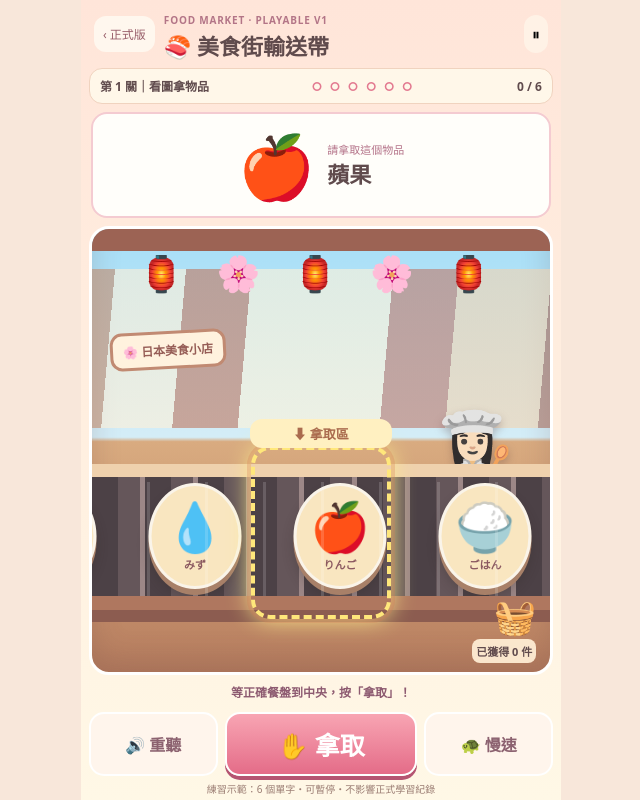
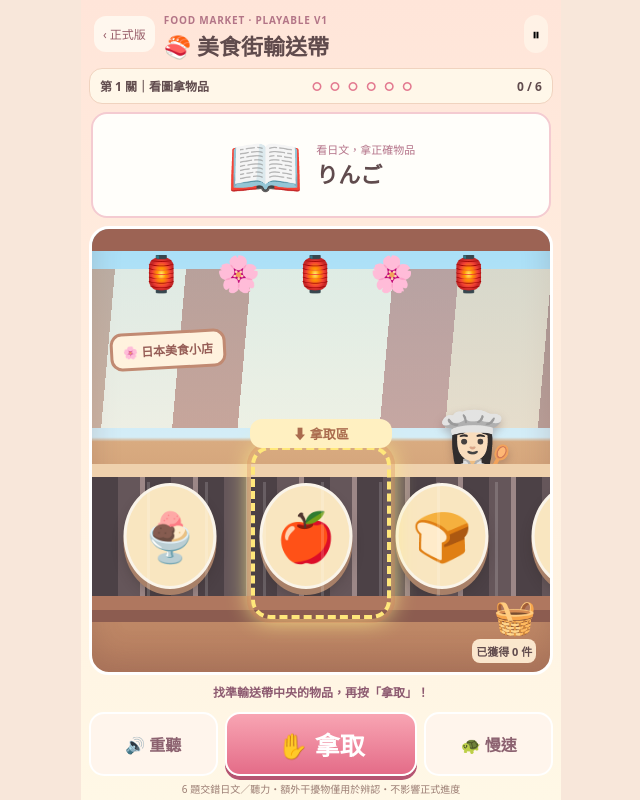
Before and after one commit to LeeDante/kana-runner, a plain HTML site: page food-belt-v1.html in a window 1280 px wide. Shown: the whole page, without its empty margins (319-959 px from the left). Drawn offline with Linux system fonts and the light colour scheme.

Commit message:
Randomize conveyor items, expand distractors and alternate Japanese text/audio prompts

```diff
--- a/food-belt-v1.html
+++ b/food-belt-v1.html
@@ -11,19 +11,21 @@ header{display:flex;align-items:center;gap:9px;flex-shrink:0;padding:7px 5px}hea
 .basket{position:absolute;right:3%;bottom:2%;font-size:clamp(23px,5dvh,34px);text-align:right}.basket small{display:block;border-radius:8px;background:#ffeed6ee;font-weight:900;font-size:11px;padding:4px}.collect{position:absolute;z-index:6;left:50%;top:55%;font-size:55px;transform:translate(-50%,-50%);animation:fly .6s ease-in forwards;pointer-events:none}@keyframes fly{to{left:84%;top:92%;opacity:0;transform:scale(.3)}}
 .feedback{flex-shrink:0;text-align:center;min-height:32px;padding:8px 5px 3px;font-size:12px;font-weight:900;color:#8d5a70}.actions{flex-shrink:0;display:grid;grid-template-columns:1fr 1.5fr 1fr;gap:7px;padding:5px 0}.actions button{min-height:clamp(44px,8dvh,67px);border:2px solid white;border-radius:15px;font-weight:900;font-size:clamp(12px,2.4dvh,16px);background:#fff5ec;color:#8c6270}.actions #take{background:linear-gradient(#f8a5b3,#e46c88);font-size:clamp(18px,3.4dvh,25px);color:white;box-shadow:0 4px #b55572}.actions #take:disabled{opacity:.5}.footer{font-size:10px;color:#9b7d73;text-align:center;padding-bottom:4px}
 .overlay{display:none;position:absolute;inset:0;background:#fff9e9eF;z-index:10;align-items:center;justify-content:center;flex-direction:column;text-align:center;padding:20px;gap:12px}.overlay.show{display:flex}.overlay strong{font-size:25px}.overlay p{font-size:13px;line-height:1.6}.overlay button{padding:13px 20px;border:0;border-radius:13px;background:#ef819d;color:white;font-weight:900}.scene.paused .item{filter:grayscale(.6)}@media(max-height:610px){header{padding:2px 5px}.task{min-height:54px;margin:4px 2px;padding:3px}.task span{font-size:36px}.progress{padding:5px 8px}.feedback{min-height:22px;padding:3px}.actions button{min-height:39px}.footer{display:none}.clerk{bottom:42%}}
-</style></head><body><main id="game"><header><a href="./">‹ 正式版</a><div><small>FOOD MARKET · PLAYABLE V1</small><h1>🍣 美食街輸送帶</h1></div><button class="pause" id="pause">⏸</button></header><div class="progress"><span>第 1 關｜看圖拿物品</span><span id="dots">○ ○ ○ ○ ○ ○</span><span id="count">0 / 6</span></div><div class="task"><span id="targetPic">🍎</span><div><small>請拿取這個物品</small><strong id="targetName">蘋果</strong></div></div><div class="scene" id="scene"><div class="shopTop"><div class="lanterns">🏮 🌸 🏮 🌸 🏮</div></div><div class="sign">🌸 日本美食小店</div><div class="clerk">👩🏻‍🍳</div><div class="belt" id="belt"></div><div class="pickZone"></div><div class="basket">🧺<small id="basketText">已獲得 0 件</small></div><div class="overlay" id="overlay"><div style="font-size:56px">🏆🧺🌸</div><strong>採購挑戰完成！</strong><p id="result"></p><button id="again">再玩一次</button><a href="./" style="color:#976c79;font-size:12px">返回正式版</a></div></div><div class="feedback" id="feedback" aria-live="polite">等正確餐盤到達中央，按「拿取」！</div><div class="actions"><button id="speak">🔊 重聽</button><button id="take">✋ 拿取</button><button id="slower">🐢 慢速</button></div><div class="footer">練習示範：6 個單字・可暫停・不影響正式學習紀錄</div></main><script>
+</style></head><body><main id="game"><header><a href="./">‹ 正式版</a><div><small>FOOD MARKET · PLAYABLE V1</small><h1>🍣 美食街輸送帶</h1></div><button class="pause" id="pause">⏸</button></header><div class="progress"><span>第 1 關｜看圖拿物品</span><span id="dots">○ ○ ○ ○ ○ ○</span><span id="count">0 / 6</span></div><div class="task"><span id="targetPic">🍎</span><div><small id="taskType">看日文，拿正確物品</small><strong id="targetName">りんご</strong></div></div><div class="scene" id="scene"><div class="shopTop"><div class="lanterns">🏮 🌸 🏮 🌸 🏮</div></div><div class="sign">🌸 日本美食小店</div><div class="clerk">👩🏻‍🍳</div><div class="belt" id="belt"></div><div class="pickZone"></div><div class="basket">🧺<small id="basketText">已獲得 0 件</small></div><div class="overlay" id="overlay"><div style="font-size:56px">🏆🧺🌸</div><strong>採購挑戰完成！</strong><p id="result"></p><button id="again">再玩一次</button><a href="./" style="color:#976c79;font-size:12px">返回正式版</a></div></div><div class="feedback" id="feedback" aria-live="polite">等正確餐盤到達中央，按「拿取」！</div><div class="actions"><button id="speak">🔊 重聽</button><button id="take">✋ 拿取</button><button id="slower">🐢 慢速</button></div><div class="footer">6 題交錯日文／聽力・額外干擾物僅用於辨認・不影響正式進度</div></main><script>
 (()=>{
 const root=document.getElementById('game'),$=id=>root.querySelector('#'+id);
 const words=[{jp:'みず',zh:'水',e:'💧'},{jp:'すし',zh:'壽司',e:'🍣'},{jp:'りんご',zh:'蘋果',e:'🍎'},{jp:'ごはん',zh:'飯',e:'🍚'},{jp:'パン',zh:'麵包',e:'🍞'},{jp:'おちゃ',zh:'茶',e:'🍵'}];
-let index=0,correct=0,miss=0,paused=false,locked=false,ended=false,slow=false,items=[],last=0,frame=0,feedbackTimer=0;
+const extras=[{jp:'たまご',zh:'雞蛋',e:'🥚'},{jp:'バナナ',zh:'香蕉',e:'🍌'},{jp:'ケーキ',zh:'蛋糕',e:'🍰'},{jp:'コーヒー',zh:'咖啡',e:'☕'},{jp:'ピザ',zh:'披薩',e:'🍕'},{jp:'にく',zh:'肉',e:'🍖'},{jp:'さかな',zh:'魚',e:'🐟'},{jp:'アイス',zh:'冰淇淋',e:'🍨'}];const catalog=[...words,...extras];
+let index=0,correct=0,miss=0,paused=false,locked=false,ended=false,slow=false,items=[],last=0,frame=0,feedbackTimer=0,questionMode='text',lastSeq=[],lastTakeWasWrong=false;
 const order=[2,0,1,4,5,3];
 function speak(){if(!('speechSynthesis'in window))return;try{speechSynthesis.cancel();const u=new SpeechSynthesisUtterance(words[order[index]].jp);u.lang='ja-JP';u.rate=.75;speechSynthesis.speak(u)}catch{}}
-function fill(){const target=order[index],other=[...Array(6).keys()].filter(n=>n!==target);items=[];const sequence=[other[(index+1)%5],target,other[(index+3)%5],other[index%5],target,other[(index+2)%5]];sequence.forEach((id,i)=>{const el=document.createElement('div');el.className='item';el.innerHTML='<b>'+words[id].e+'</b><small>'+words[id].jp+'</small>';$('belt').append(el);items.push({id,el,x:108+i*145})});}
-function resetRound(){clearTimeout(feedbackTimer);$('belt').replaceChildren();fill();locked=false;paused=false;last=0;$('pause').textContent='⏸';$('scene').classList.remove('paused');$('targetPic').textContent=words[order[index]].e;$('targetName').textContent=words[order[index]].zh;$('count').textContent=correct+' / 6';$('dots').textContent=Array.from({length:6},(_,i)=>i<correct?'●':'○').join(' ');$('feedback').textContent='等正確餐盤到中央，按「拿取」！';$('take').disabled=false;}
+function shuffle(arr){for(let i=arr.length-1;i>0;i--){const j=Math.floor(Math.random()*(i+1));[arr[i],arr[j]]=[arr[j],arr[i]]}return arr}
+function fill(){const target=order[index];items=[];let pool=shuffle([...Array(catalog.length).keys()].filter(id=>id!==target));let sequence=pool.slice(0,8);const slot=2+Math.floor(Math.random()*4);sequence.splice(slot,0,target);sequence.push(...shuffle(pool.slice(8)).slice(0,2));lastSeq=sequence;sequence.forEach((id,i)=>{const el=document.createElement('div');el.className='item';el.innerHTML='<b>'+catalog[id].e+'</b>';el.setAttribute('aria-label',catalog[id].zh);$('belt').append(el);items.push({id,el,x:110+i*136})})}
+function resetRound(){clearTimeout(feedbackTimer);$('belt').replaceChildren();fill();locked=false;paused=false;last=0;$('pause').textContent='⏸';$('scene').classList.remove('paused');questionMode=index%2===0?'text':'audio';$('targetPic').textContent=questionMode==='text'?'📖':'🔊';$('targetName').textContent=questionMode==='text'?words[order[index]].jp:'聽音選物品';$('taskType').textContent=questionMode==='text'?'看日文，拿正確物品':'聽日文，拿正確物品';$('count').textContent=correct+' / 6';$('dots').textContent=Array.from({length:6},(_,i)=>i<correct?'●':'○').join(' ');$('feedback').textContent='找準輸送帶中央的物品，再按「拿取」！';$('take').disabled=false;if(questionMode==='audio')setTimeout(()=>{if(!paused&&!ended&&!locked&&questionMode==='audio')speak()},350)}
 function take(){if(paused||locked||ended)return;const width=$('belt').getBoundingClientRect().width;const center=width/2;let nearest=items.reduce((a,b)=>Math.abs(b.x-center)<Math.abs(a.x-center)?b:a,items[0]);if(!nearest)return;const distance=Math.abs(nearest.x-center);if(distance>69){$('feedback').textContent='⏳ 還沒對準拿取區，再等一下！';return}locked=true;$('take').disabled=true;const expected=order[index],ok=nearest.id===expected;if(ok){correct++;$('basketText').textContent='已獲得 '+correct+' 件';$('feedback').textContent='✨ 正確！'+words[expected].jp+'＝'+words[expected].zh;const fx=document.createElement('div');fx.className='collect';fx.textContent=words[expected].e;$('scene').append(fx);setTimeout(()=>fx.remove(),700)}else{miss++;$('feedback').textContent='💡 拿錯囉！請找 '+words[expected].jp+'（'+words[expected].zh+'）'}feedbackTimer=setTimeout(()=>{if(ok){index++;if(index===order.length){finish();return}resetRound()}else{resetRound()}},1100)}
-function finish(){ended=true;paused=true;$('take').disabled=true;$('overlay').classList.add('show');$('result').textContent='已成功拿取 6 種食物，途中拿錯 '+miss+' 次。這是輸送帶操作手感測試版；正式版會加入三關記憶評量。'}
+function finish(){ended=true;paused=true;$('take').disabled=true;$('overlay').classList.add('show');$('result').textContent='完成六道題目，途中拿錯 '+miss+' 次。這是輸送帶操作手感測試版；正式版會加入三關記憶評量。'}
 function restart(){index=0;correct=0;miss=0;ended=false;slow=false;$('slower').textContent='🐢 慢速';$('basketText').textContent='已獲得 0 件';$('overlay').classList.remove('show');resetRound()}
-function animate(t){const dt=Math.min((t-last)/1000||0,.05);last=t;if(!paused&&!locked&&!ended){const w=$('belt').getBoundingClientRect().width;items.forEach(it=>{it.x-=(slow?55:88)*dt;if(it.x<-60)it.x+=items.length*145;it.el.style.left=it.x+'px'})}frame=requestAnimationFrame(animate)}
+function animate(t){const dt=Math.min((t-last)/1000||0,.05);last=t;if(!paused&&!locked&&!ended){const w=$('belt').getBoundingClientRect().width;items.forEach(it=>{it.x-=(slow?55:88)*dt;if(it.x<-70)it.x+=items.length*136;it.el.style.left=it.x+'px'})}frame=requestAnimationFrame(animate)}
 $('take').addEventListener('click',take);$('speak').addEventListener('click',speak);$('slower').addEventListener('click',()=>{slow=!slow;$('slower').textContent=slow?'🐇 正常速':'🐢 慢速'});$('pause').addEventListener('click',()=>{if(ended)return;paused=!paused;$('pause').textContent=paused?'▶️':'⏸';$('scene').classList.toggle('paused',paused);if(paused)$('feedback').textContent='⏸ 已暫停';else $('feedback').textContent='▶️ 繼續拿取！'});$('again').addEventListener('click',restart);document.addEventListener('visibilitychange',()=>{if(document.hidden&&!ended){paused=true;$('pause').textContent='▶️'}});resetRound();frame=requestAnimationFrame(animate);
 })();
 </script></body></html>
```
